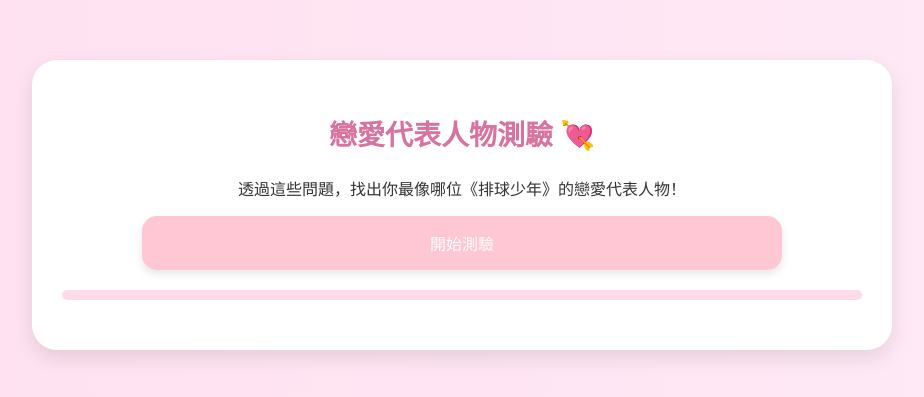
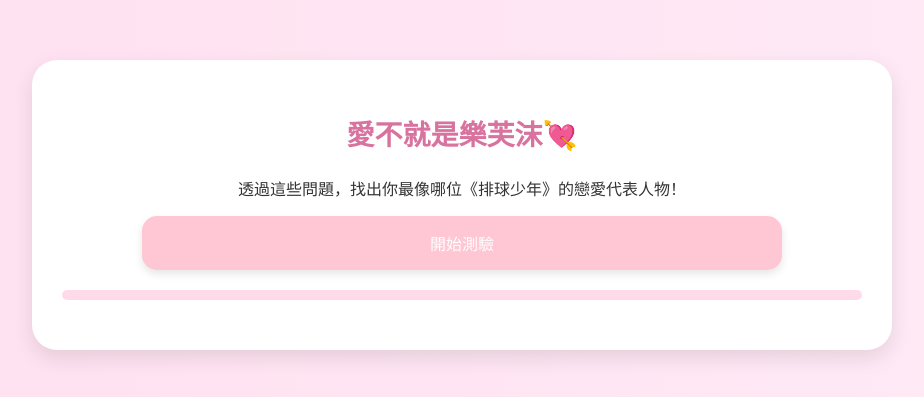
Before and after one commit to 15951357/love-quiz, a plain HTML site: page index.html in a window 1280 px wide. Shown: the part 195-592 px from the top of the page, without its empty margins (178-1102 px from the left). Drawn offline with Linux system fonts and the light colour scheme.

Commit message:
index.html

```diff
--- a/index.html
+++ b/index.html
@@ -119,7 +119,7 @@
 </head>
 <body>
   <div class="container">
-    <h2>戀愛代表人物測驗 💘</h2>
+    <h2>愛不就是樂芙沫💘</h2>
     <div id="intro">
       <p>透過這些問題，找出你最像哪位《排球少年》的戀愛代表人物！</p>
       <button onclick="startQuiz()">開始測驗</button>
```
